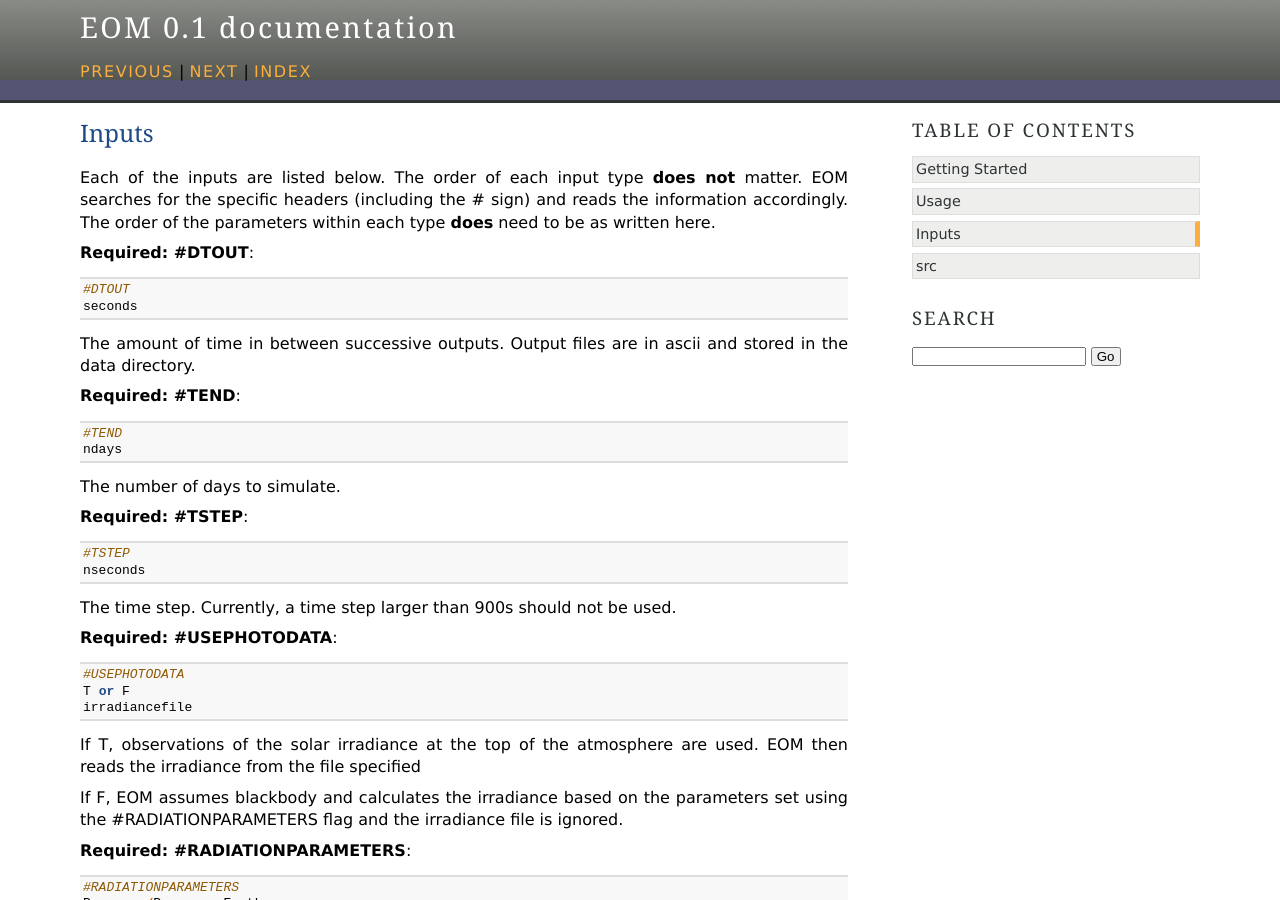
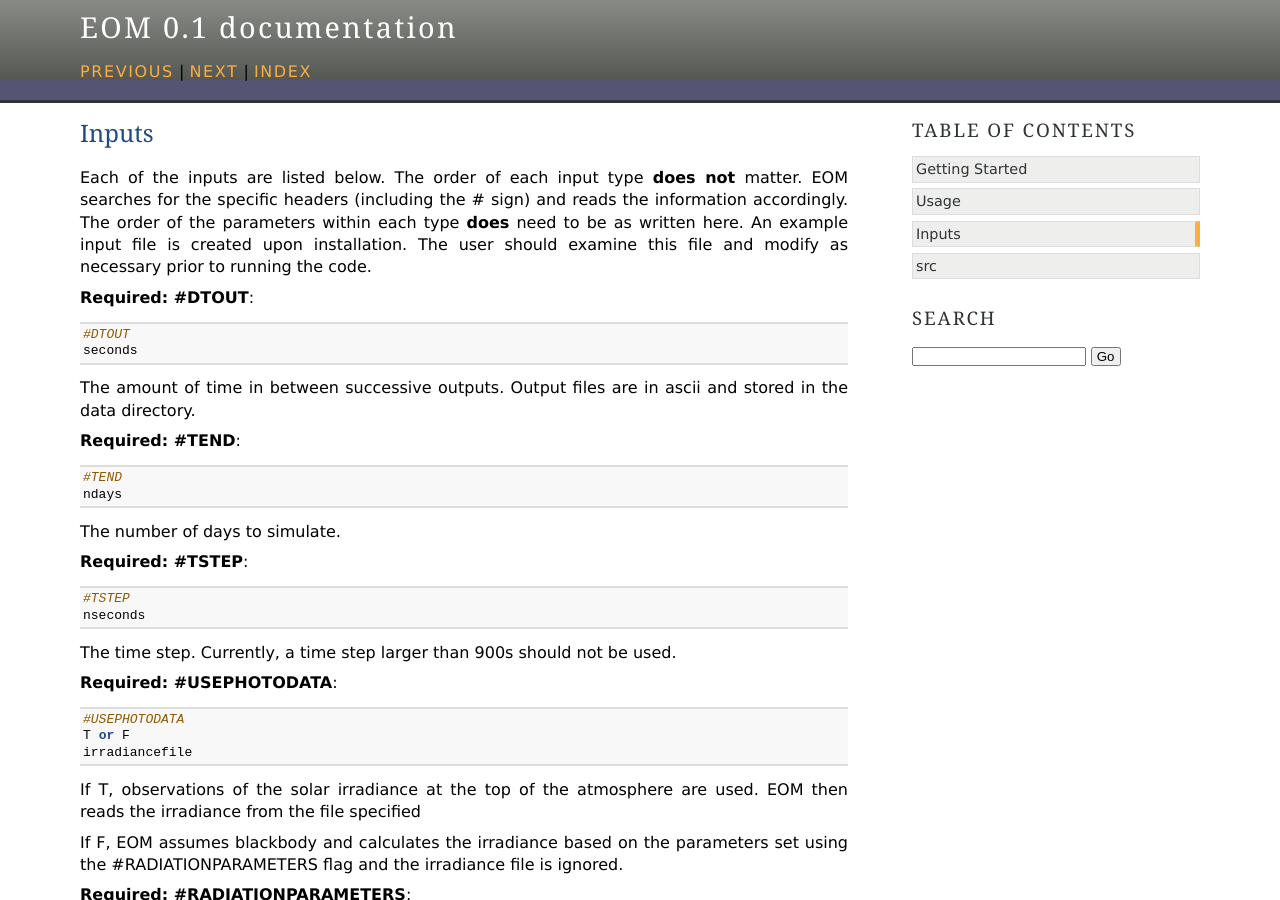
Before and after one commit to dpawlows/ozone, a Sphinx documentation site: the page built from docs/inputs.rst, in a window 1280 px wide and 900 px high. Built offline with Sphinx 7.4.7, drawn with Linux system fonts in a browser that asks for light colours.

Commit message:
updated docs

```diff
--- a/docs/gettingstarted.rst
+++ b/docs/gettingstarted.rst
@@ -1,7 +1,7 @@
 ===============
 Getting Started
 ===============
-To install the code, clone from github an execute::
+To install the code, clone from github and execute::
 
   >>install.sh
 
--- a/docs/inputs.rst
+++ b/docs/inputs.rst
@@ -7,6 +7,9 @@ Each of the inputs are listed below.  The order of each input type
 **does not** matter.  EOM searches for the specific headers (including
 the # sign) and reads the information accordingly.  The order of
 the parameters within each type **does** need to be as written here.
+An example input file is created upon installation.  The user
+should examine this file and modify as necessary prior to
+running the code.
 
 **Required: #DTOUT**::
 
```
Also changed, not shown: other parts of docs/gettingstarted.rst (+1 -1 lines).
